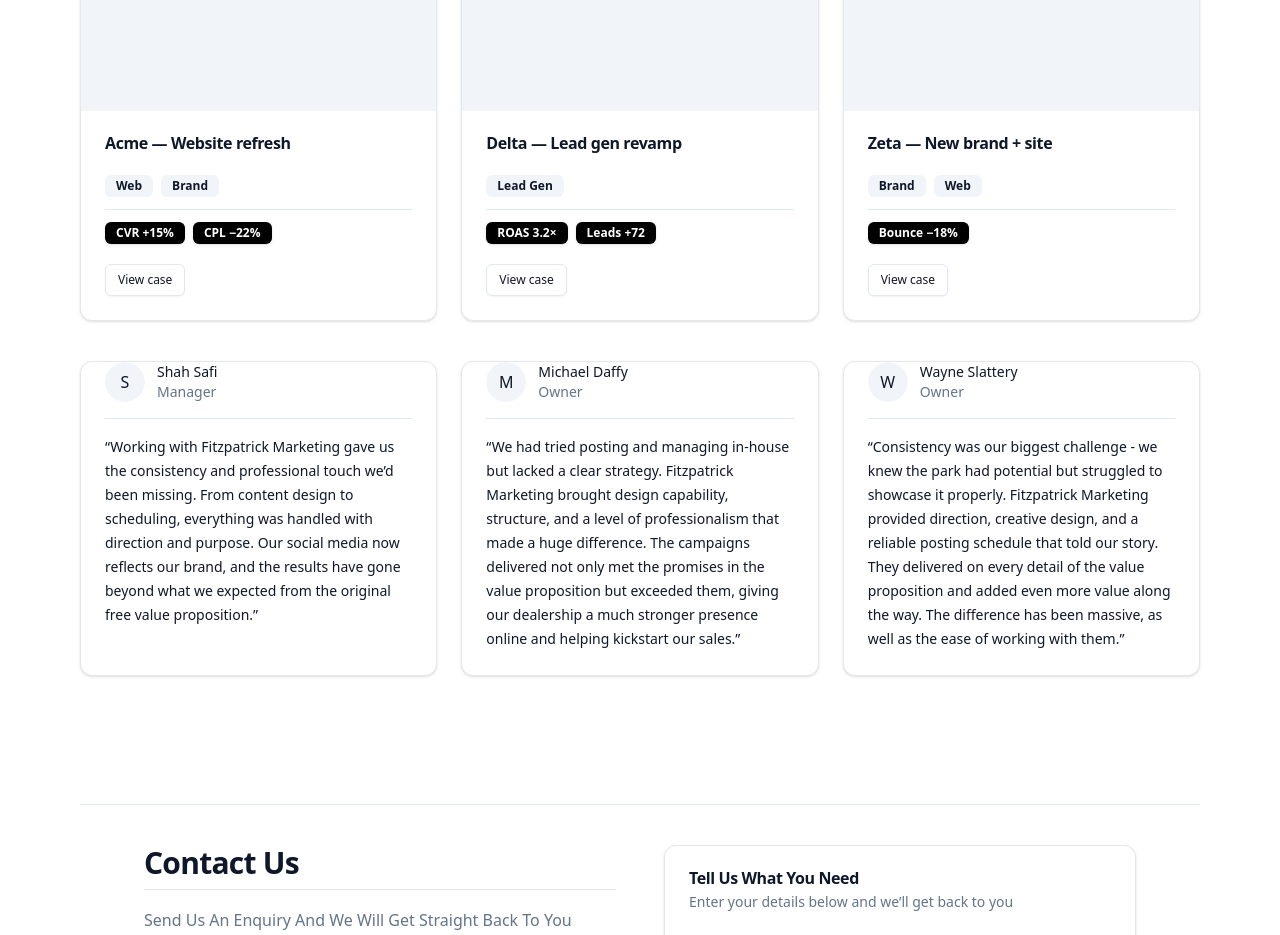
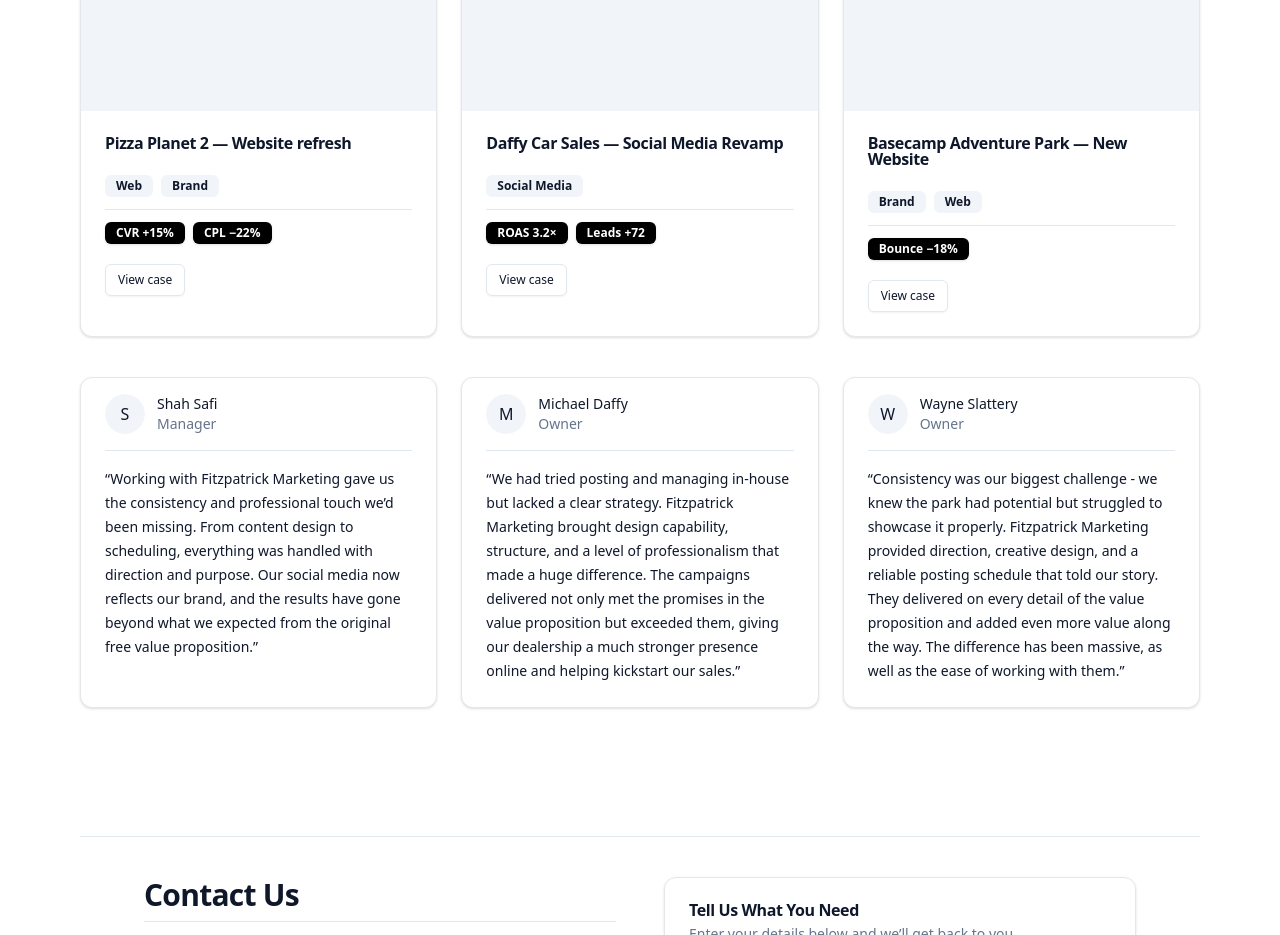
Before and after one commit to TMcSweeney100/FitzpatrickMarketingFrontEnd, a React (Vite) app: page / in a window 1280 px wide. Shown: the part 780-1715 px from the top of the page. Built offline with nearby package versions, Linux system fonts and the light colour scheme.

Commit message:
samll changes

```diff
--- a/src/App.jsx
+++ b/src/App.jsx
@@ -23,9 +23,9 @@
 
       {/* Portfolio (cases) */}
       <div className="grid gap-6 md:grid-cols-3">
-        <CaseCard client="Acme"  title="Website refresh"  tags={["Web","Brand"]}    metrics={["CVR +15%","CPL −22%"]} />
-        <CaseCard client="Delta" title="Lead gen revamp" tags={["Lead Gen"]}       metrics={["ROAS 3.2×","Leads +72"]} />
-        <CaseCard client="Zeta"  title="New brand + site" tags={["Brand","Web"]}   metrics={["Bounce −18%"]} />
+        <CaseCard client="Pizza Planet 2"  title="Website refresh"  tags={["Web","Brand"]}    metrics={["CVR +15%","CPL −22%"]} />
+        <CaseCard client="Daffy Car Sales" title="Social Media Revamp" tags={["Social Media"]}       metrics={["ROAS 3.2×","Leads +72"]} />
+        <CaseCard client="Basecamp Adventure Park"  title="New Website" tags={["Brand","Web"]}   metrics={["Bounce −18%"]} />
       </div>
 
       <div className="my-10" />
--- a/src/components/proof/Testimonial.jsx
+++ b/src/components/proof/Testimonial.jsx
@@ -6,7 +6,7 @@
 export default function Testimonial({ name, role, quote, avatar }) {
   return (
     <Card>
-      <CardContent className="p-5">
+      <CardContent className="p-5 mt-4">
         <div className="flex items-center gap-3">
           <Avatar>
             <AvatarImage src={avatar} alt={name} />
```
